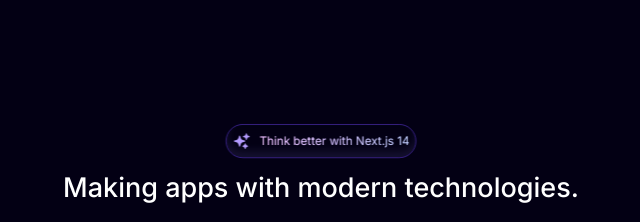
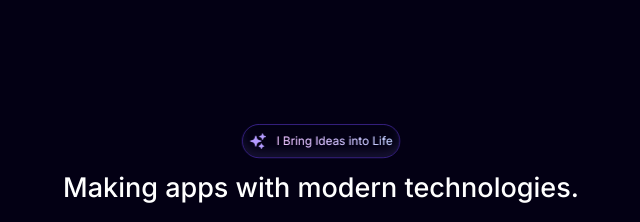
Before and after one commit to akarshxs/Space-Portfolio, a Next.js app in the folder space-portfolio-main/: page / in a window 1280 px wide. Shown: the part 2060-2282 px from the top of the page, without its empty margins (319-959 px from the left). Built offline with nearby package versions, Linux system fonts and the light colour scheme; a web font is replaced by a local one.

Commit message:
Update skill-text.tsx

```diff
--- a/space-portfolio-main/components/sub/skill-text.tsx
+++ b/space-portfolio-main/components/sub/skill-text.tsx
@@ -18,7 +18,7 @@ export const SkillText = () => {
       >
         <SparklesIcon className="text-[#b49bff] mr-[10px] h-5 w-5" />
         <h1 className="Welcome-text text-[13px]">
-          Think better with Next.js 14
+          I Bring Ideas into Life
         </h1>
       </motion.div>
 
```
